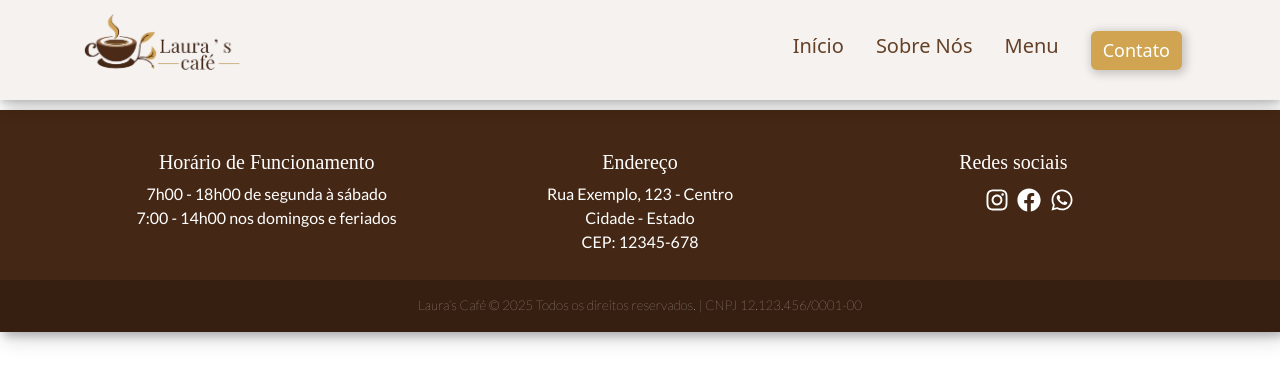
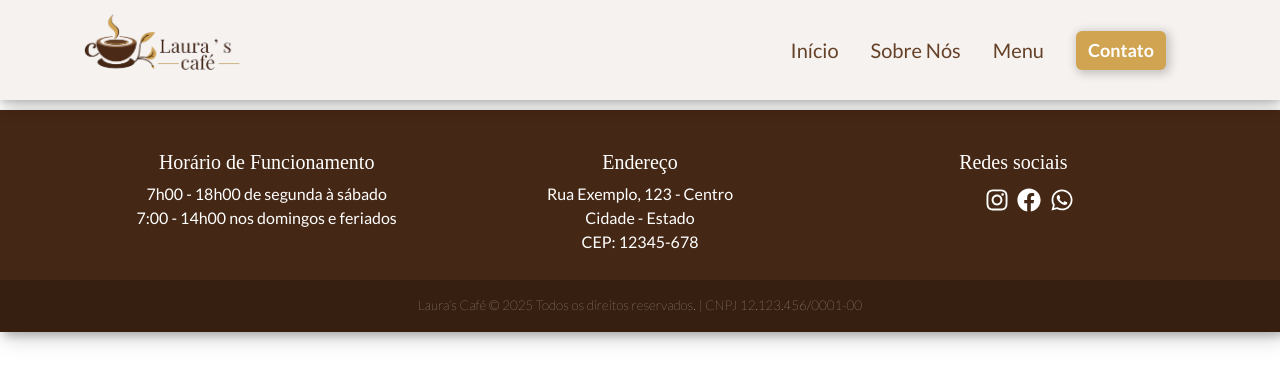
Before and after one commit to LucasLeme04/laura-cafe, a React (Vite) app in the folder lauras-cafe/: page / in a window 1280 px wide. Shown: the top 384 px of the page. Built offline with nearby package versions, Linux system fonts and the light colour scheme.

Commit message:
Adicionando fontes

```diff
--- a/lauras-cafe/src/components/Navbar.tsx
+++ b/lauras-cafe/src/components/Navbar.tsx
@@ -9,6 +9,7 @@ function NavbarComponent() {
         <>
         <Navbar className="nav-custom" expand="lg" variant="light" fixed="top">
         <Container>
+            {/* Logo à esquerda */}
           <Navbar.Brand className="fs-4 fw-bold">
             <img
               src="./src/assets/logo.png"
@@ -22,18 +23,19 @@ function NavbarComponent() {
           <Navbar.Collapse id="basic-navbar-nav">
             </Navbar.Collapse>
           <Navbar.Collapse className="justify-content-end">
-            <Nav className="fs-5">
-              <Nav.Link className="mx-2 nav-item">
+            {/* Links à direita */}
+            <Nav className="fs-5 nav-items">
+              <Nav.Link className="mx-2 nav-item lato-regular">
                 Início
               </Nav.Link>
-              <Nav.Link className="mx-2 nav-item">
+              <Nav.Link className="mx-2 nav-item lato-regular">
                 Sobre Nós
               </Nav.Link>
-              <Nav.Link className="mx-2 nav-item">
-                Menu
+              <Nav.Link className="mx-2 nav-item lato-regular">
+              Menu
               </Nav.Link>
               <Nav.Link className="mx-2">
-                <Button className="btn-custom">Contato </Button>
+                <Button className="btn-custom lato-bold">Contato</Button>
               </Nav.Link>
             </Nav>
           </Navbar.Collapse>
```
